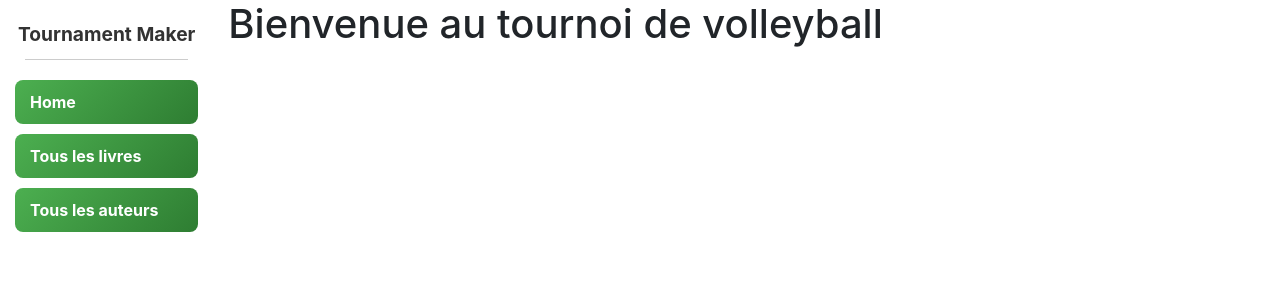
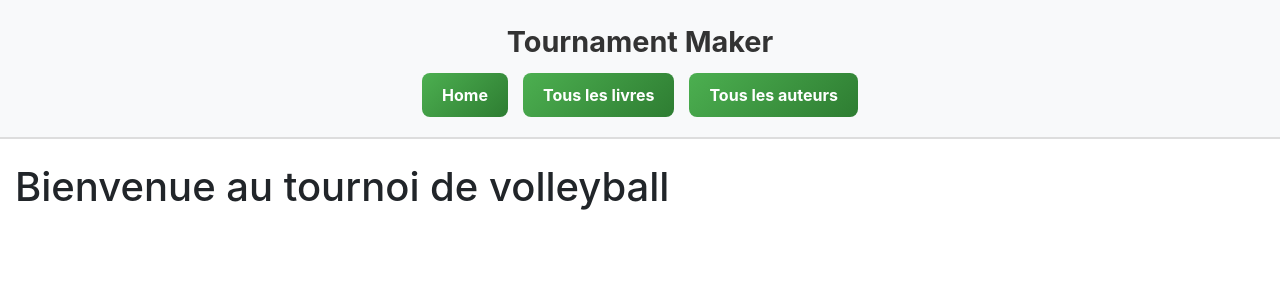
Before and after one commit to LouisAyzac/TournamentMaker, a Django app: page /TournamentMaker/ in a window 1280 px wide. Shown: the top 300 px of the page. Run offline with Django 5.2, Linux system fonts and the light colour scheme; data comes from the database, SQL or seed files in the repository; some libraries are stand-ins or nearby versions.

Commit message:
version html2

```diff
--- a/TournoiApp/TournamentMaker/static/css/styles.css
+++ b/TournoiApp/TournamentMaker/static/css/styles.css
@@ -1,48 +1,39 @@
-.sidebar-nav {
-  margin-top: 20px;
-  padding: 0;
-  list-style: none;
+.header-bar {
+  background-color: #f8f9fa;
+  padding: 20px;
+  text-align: center;
+  border-bottom: 2px solid #ddd;
 }
 
-.sidebar-nav li {
-  margin: 10px 0;
+.header-title {
+  font-size: 1.8rem;
+  font-weight: bold;
+  margin-bottom: 10px;
+  color: #333;
 }
 
-.sidebar-title {
-  font-size: 1.2rem;
-  font-weight: bold;
-  text-align: center;
-  color: #333;
-  margin-bottom: 10px;
+.nav-buttons {
+  display: flex;
+  justify-content: center;
+  gap: 15px;
+  flex-wrap: wrap;
 }
 
-.sidebar-divider {
-  border: 0;
-  height: 1px;
-  background: #ccc;
-  margin: 0 10px 20px 10px;
-}
-
-.sidebar-button {
-  display: block;
-  width: 100%;
-  padding: 10px 15px;
+.nav-button {
+  padding: 10px 20px;
   background: linear-gradient(135deg, #4CAF50, #2E7D32);
   color: white;
-  text-align: left;
   text-decoration: none;
-  border: none;
   border-radius: 8px;
   font-weight: bold;
-  cursor: pointer;
   transition: background 0.3s ease, transform 0.1s ease;
 }
 
-.sidebar-button:hover {
+.nav-button:hover {
   background: linear-gradient(135deg, #66BB6A, #388E3C);
   transform: translateY(-2px);
 }
 
-.sidebar-button:active {
+.nav-button:active {
   transform: scale(0.98);
 }
--- a/TournoiApp/TournamentMaker/templates/base_generic.html
+++ b/TournoiApp/TournamentMaker/templates/base_generic.html
@@ -11,27 +11,25 @@
       href="https://stackpath.bootstrapcdn.com/bootstrap/4.1.3/css/bootstrap.min.css"
       integrity="sha384-MCw98/SFnGE8fJT3GXwEOngsV7Zt27NXFoaoApmYm81iuXoPkFOJwJ8ERdknLPMO"
       crossorigin="anonymous" />
-    <!-- Add additional CSS in static file -->
     {% load static %}
     <link rel="stylesheet" href="{% static 'css/styles.css' %}" />
+  </head>
 
-  </head>
   <body>
-    <div class="container-fluid">
+    <div class="header-bar">
+      <div class="header-title">Tournament Maker</div>
+      <div class="nav-buttons">
+        <a href="{% url 'index' %}" class="nav-button">Home</a>
+        <a href="#" class="nav-button">Tous les livres</a>
+        <a href="#" class="nav-button">Tous les auteurs</a>
+      </div>
+    </div>
+
+    <div class="container-fluid mt-4">
       <div class="row">
-        <div class="col-sm-2">
-          {% block sidebar %}
-          <ul class="sidebar-nav">
-  <li class="sidebar-title">Tournament Maker</li>
-  <hr class="sidebar-divider">
-  <li><a href="{% url 'index' %}" class="sidebar-button">Home</a></li>
-  <li><a href="#" class="sidebar-button">Tous les livres</a></li>
-  <li><a href="#" class="sidebar-button">Tous les auteurs</a></li>
-</ul>
-
-          {% endblock %}
+        <div class="col-sm-12">
+          {% block content %} {% endblock %}
         </div>
-        <div class="col-sm-10">{% block content %} {% endblock %}</div>
       </div>
     </div>
   </body>
```
